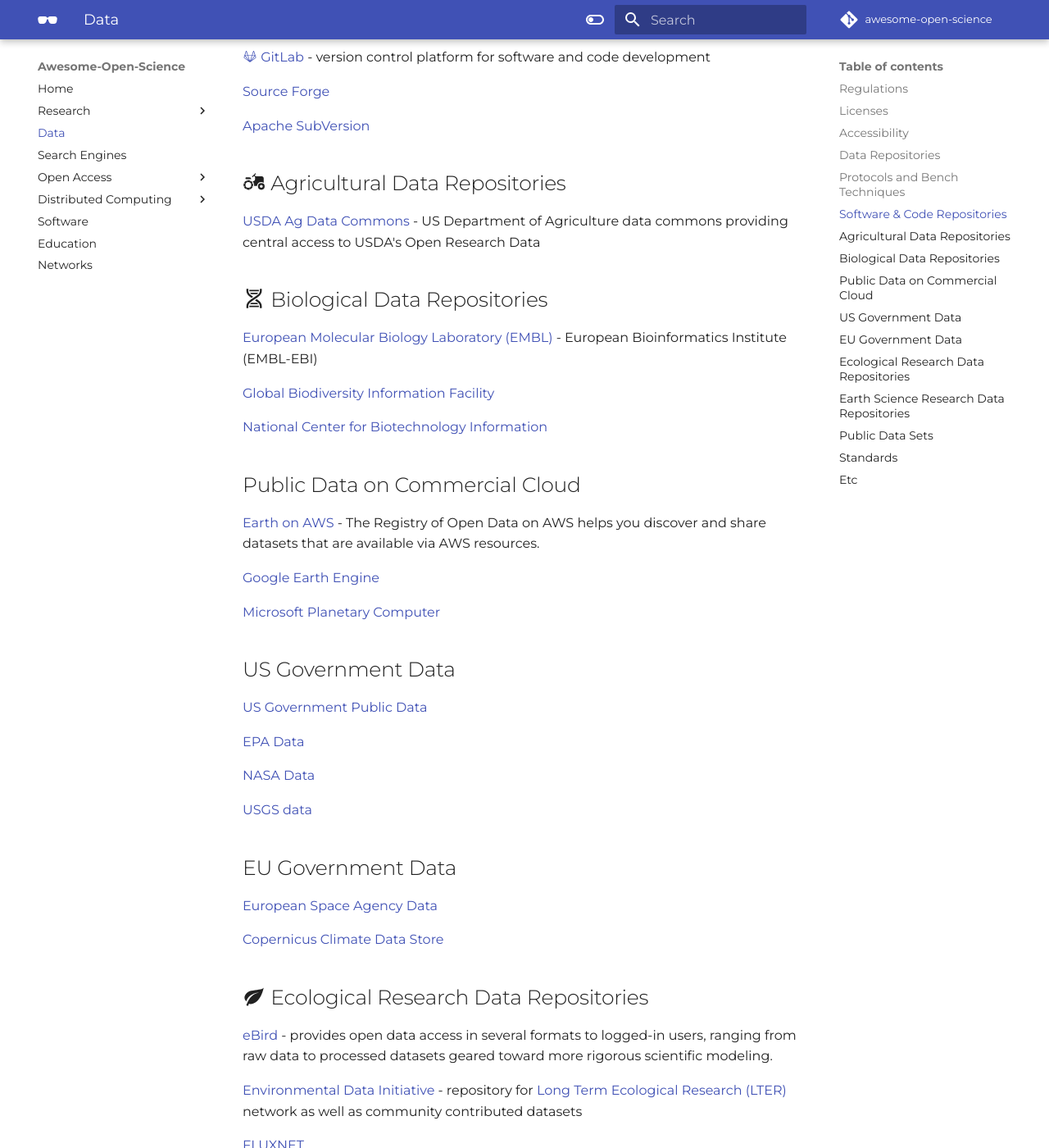
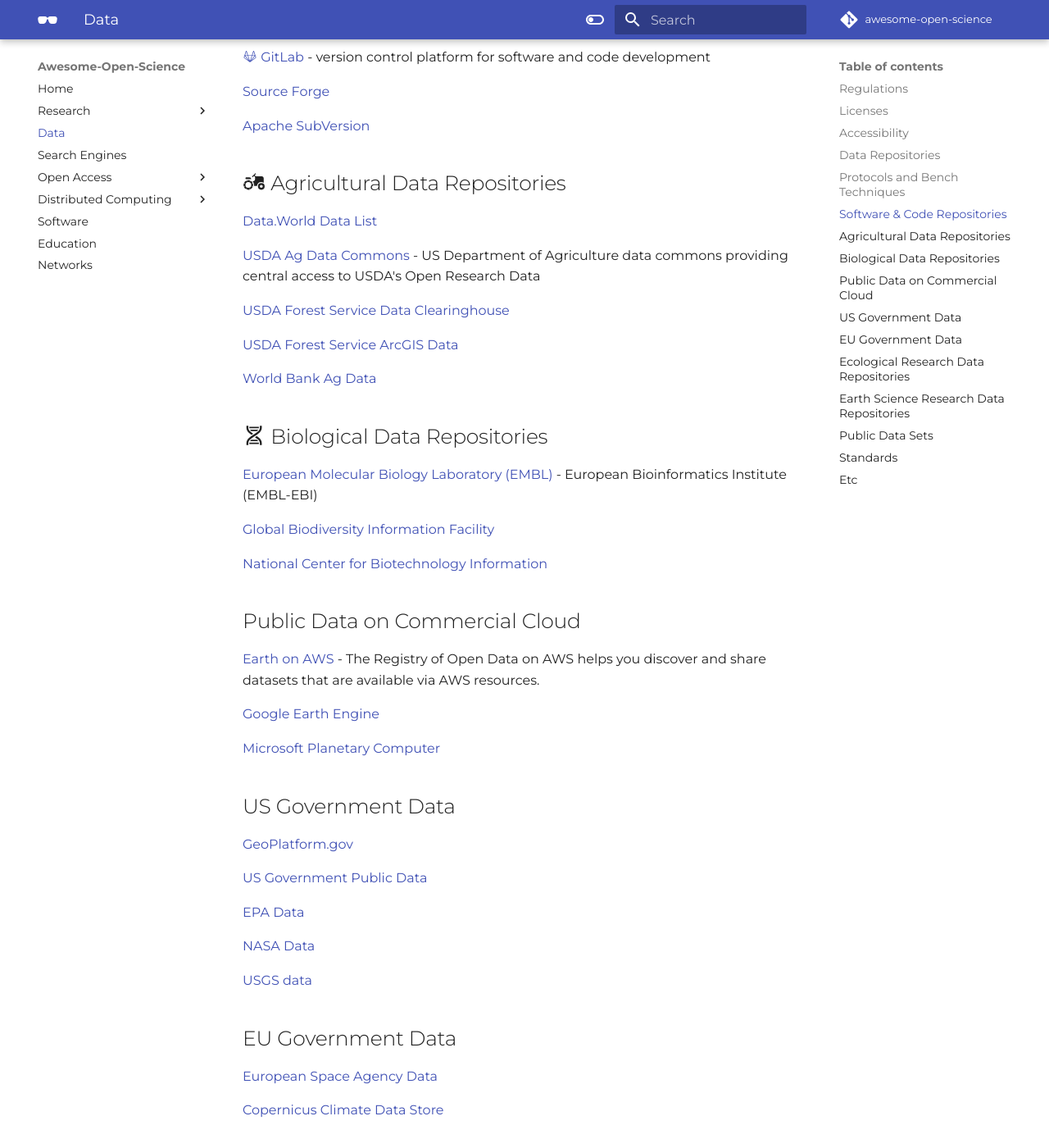
Before and after one commit to tyson-swetnam/awesome-open-science, an MkDocs documentation site: the page built from docs/data.md, in a window 1280 px wide and 1400 px high, scrolled down 1868 px. Shown: the whole window at 82% size. Built offline with MkDocs 1.6.1 and Material for MkDocs 9.7.7, drawn with Linux system fonts in a browser that asks for light colours; some web fonts are replaced; comment, search, counter and statistics services are not loaded; some of the changed text lies outside the part shown.

Commit message:
Update data.md

```diff
--- a/docs/data.md
+++ b/docs/data.md
@@ -90,7 +90,15 @@
 
 ## :material-tractor-variant: Agricultural Data Repositories
 
+[Data.World Data List](https://data.world/datasets/agriculture){target=_blank}
+
 [USDA Ag Data Commons](https://data.nal.usda.gov/){target=_blank} - US Department of Agriculture data commons providing central access to USDA's Open Research Data
+
+[USDA Forest Service Data Clearinghouse](https://data.fs.usda.gov/geodata/edw/index.php){target=_blank}
+
+[USDA Forest Service ArcGIS Data](https://data-usfs.hub.arcgis.com/){target=_blank}
+
+[World Bank Ag Data](https://data.worldbank.org/indicator){target=_blank}
 
 ## :material-dna: Biological Data Repositories
 
@@ -109,6 +117,8 @@
 [Microsoft Planetary Computer](https://planetarycomputer.microsoft.com/){target=_blank}
 
 ## US Government Data
+
+[GeoPlatform.gov](https://www.geoplatform.gov/){target=_blank}
 
 [US Government Public Data](https://data.gov/){target=_blank}
 
@@ -152,7 +162,9 @@
 
 ## Public Data Sets
 
-[OpenStreetMap](https://www.openstreetmap.org/){target=_blank}
+[OpenStreetMap (OSM)](https://www.openstreetmap.org/){target=_blank}
+
+[OSM US Forest Service](https://wiki.openstreetmap.org/wiki/US_Forest_Service_Data)
 
 ## Standards
 
```
